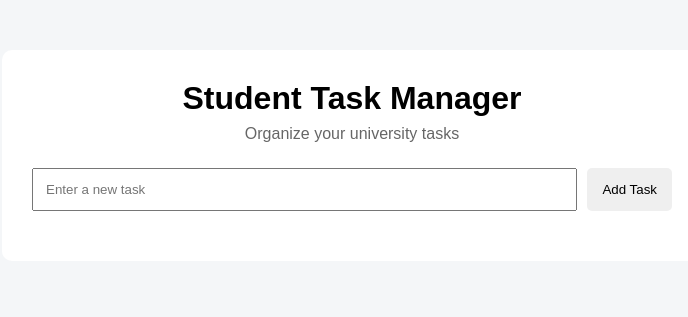
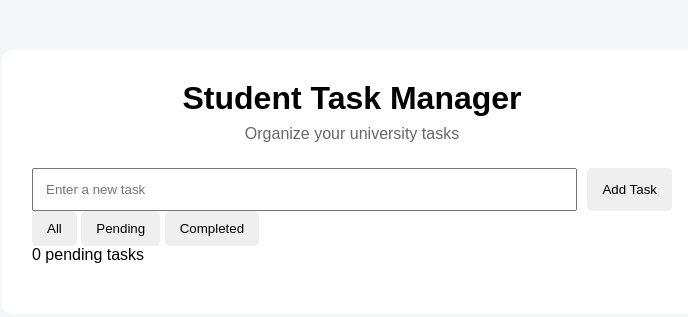
Before and after one commit to mugdho-reo/student-task-manager, a plain HTML site: page index.html in a window 1280 px wide. Shown: the whole page, without its empty margins (288-976 px from the left). Drawn offline with Linux system fonts and the light colour scheme.

Commit message:
Add task filter controls

```diff
--- a/index.html
+++ b/index.html
@@ -1,5 +1,6 @@
 <!DOCTYPE html>
 <html lang="en">
+
 <head>
     <meta charset="UTF-8">
     <meta name="viewport" content="width=device-width, initial-scale=1.0">
@@ -19,17 +20,35 @@
         </header>
 
         <section class="task-input">
-            <input
-                type="text"
-                id="taskInput"
-                placeholder="Enter a new task"
-            >
+            <input type="text" id="taskInput" placeholder="Enter a new task">
 
             <button id="addTaskBtn">
                 Add Task
             </button>
         </section>
+        <section class="filters">
 
+            <button class="filter active" data-filter="all">
+                All
+            </button>
+
+            <button class="filter" data-filter="pending">
+                Pending
+            </button>
+
+            <button class="filter" data-filter="completed">
+                Completed
+            </button>
+
+        </section>
+
+        <section class="task-info">
+
+            <span id="taskCount">
+                0 pending tasks
+            </span>
+
+        </section>
         <section id="taskArea">
 
             <ul id="taskList"></ul>
@@ -41,4 +60,5 @@
     <script src="script.js"></script>
 
 </body>
+
 </html>
```
